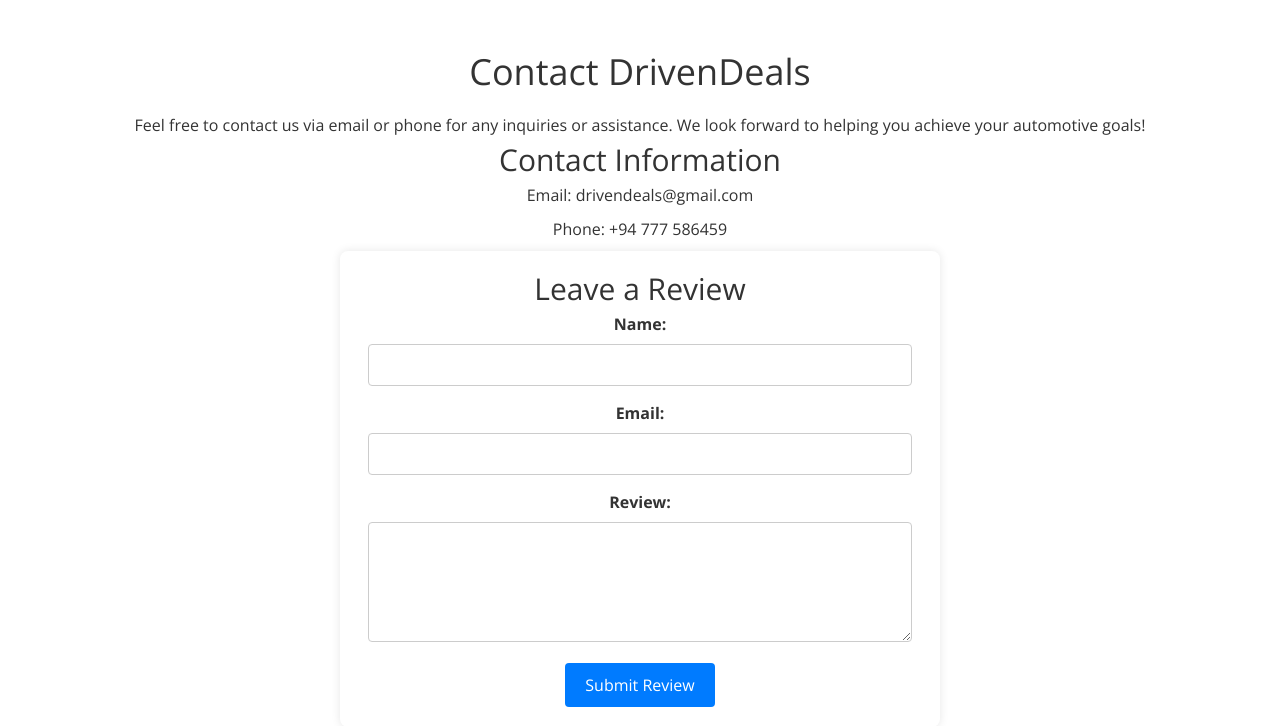
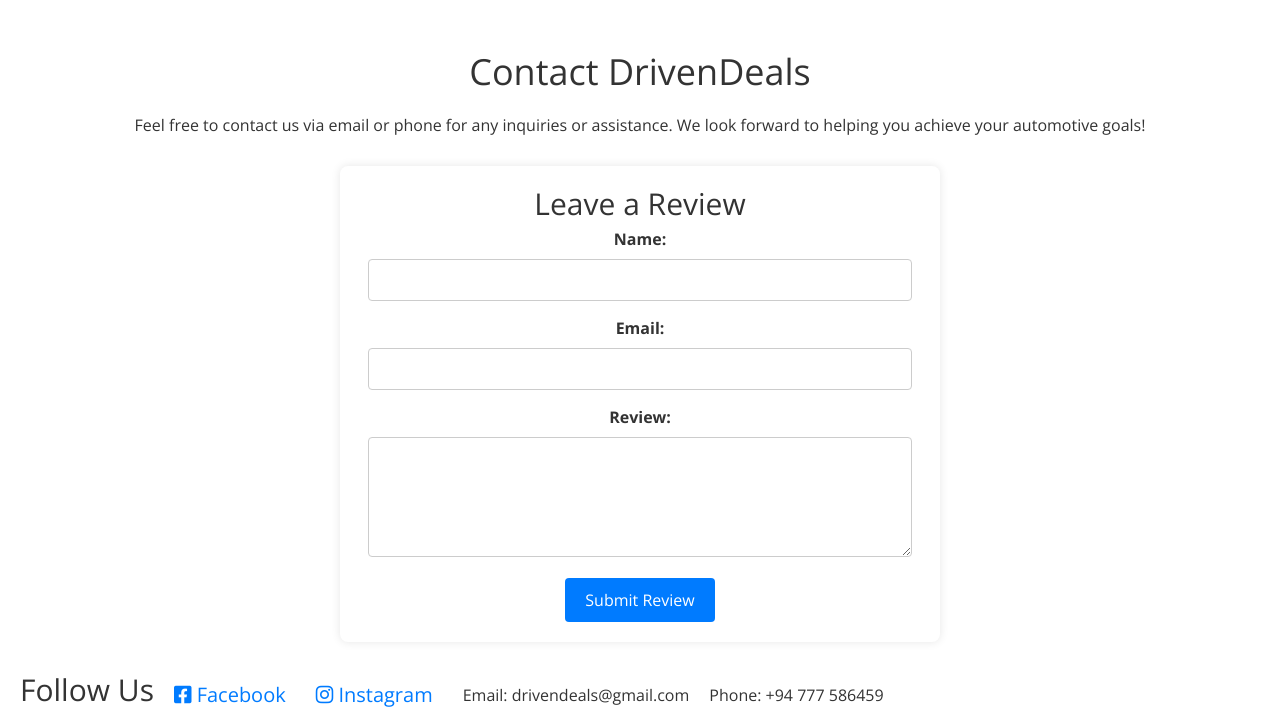
Before and after one commit to vinuvii/DrivenDeals, a Django app: page /contact/ in a window 1280 px wide. Shown: the part 108-834 px from the top of the page. Run offline with Django 5.2, Linux system fonts and the light colour scheme; a user stored in the database is signed in; data comes from the database, SQL or seed files in the repository; some libraries are stand-ins or nearby versions.

Commit message:
update contact- hasintha, mayuni

```diff
--- a/vehicles/templates/vehicles/contact.html
+++ b/vehicles/templates/vehicles/contact.html
@@ -10,9 +10,10 @@
     }
     .contact-section h1 {
         margin-bottom: 20px;
+
     }
     .contact-message {
-        margin-bottom: 20px; /* Added space between message and contact information */
+        margin-bottom: 40px; /* Added space between message and contact information */
     }
     .contact-info {
         margin-top: 30px;
@@ -22,7 +23,7 @@
         padding: 0 20px;
     }
     .contact-info p {
-        margin-bottom: 10px;
+        margin-bottom: 20px;
     }
     .contact-form {
         margin-top: 30px; /* Adjusted margin-top for consistency */
@@ -87,11 +88,9 @@
     <p class="contact-message">
         Feel free to contact us via email or phone for any inquiries or assistance. We look forward to helping you achieve your automotive goals!
     </p>
+    <br>
+    <div class="contact-info">
 
-    <div class="contact-info">
-        <h2 style="font-size: 30px;">Contact Information</h2>
-        <p>Email: drivendeals@gmail.com</p>
-        <p>Phone: +94 777 586459</p>
     </div>
 
     <div class="contact-form">
@@ -111,6 +110,8 @@
         <a href="https://www.instagram.com/drivendeals" target="_blank">
             <i class="fab fa-instagram"></i> Instagram
         </a>
+        <p>Email: drivendeals@gmail.com</p>
+        <p>Phone: +94 777 586459</p>
     </div>
 </div>
 
```
